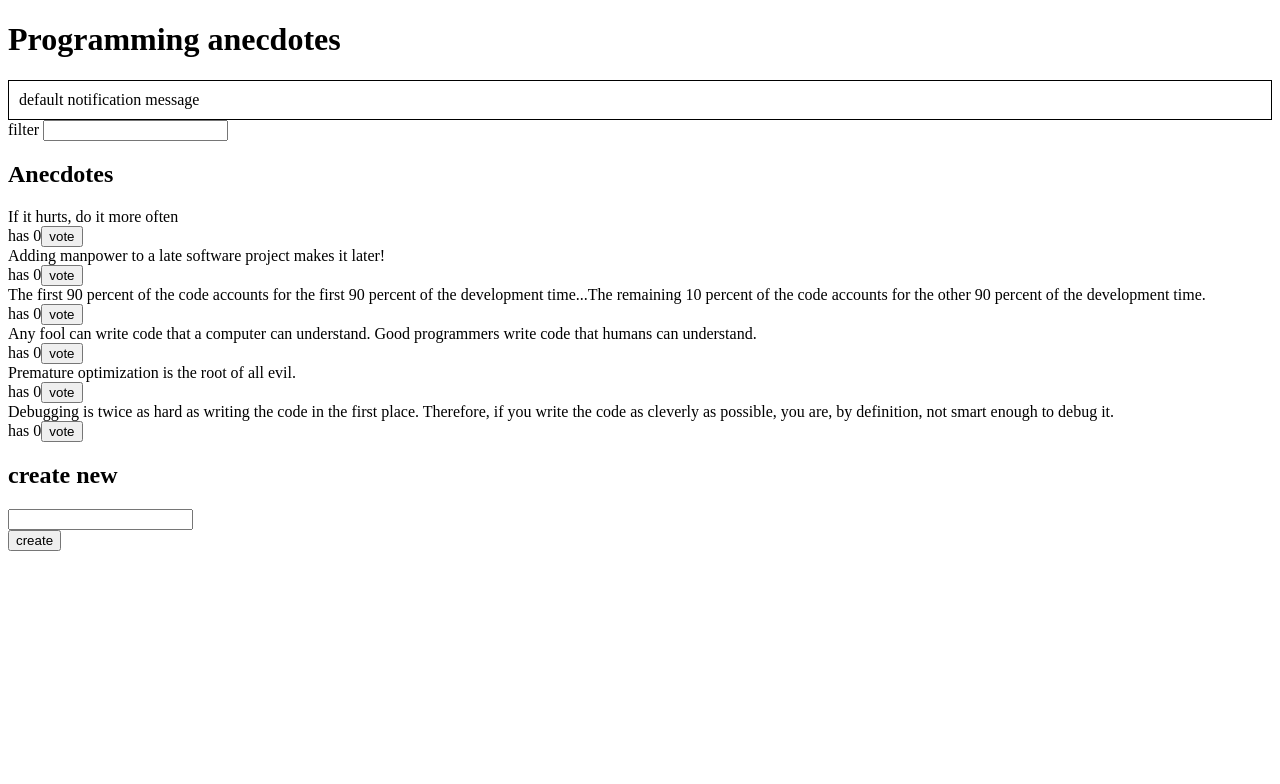
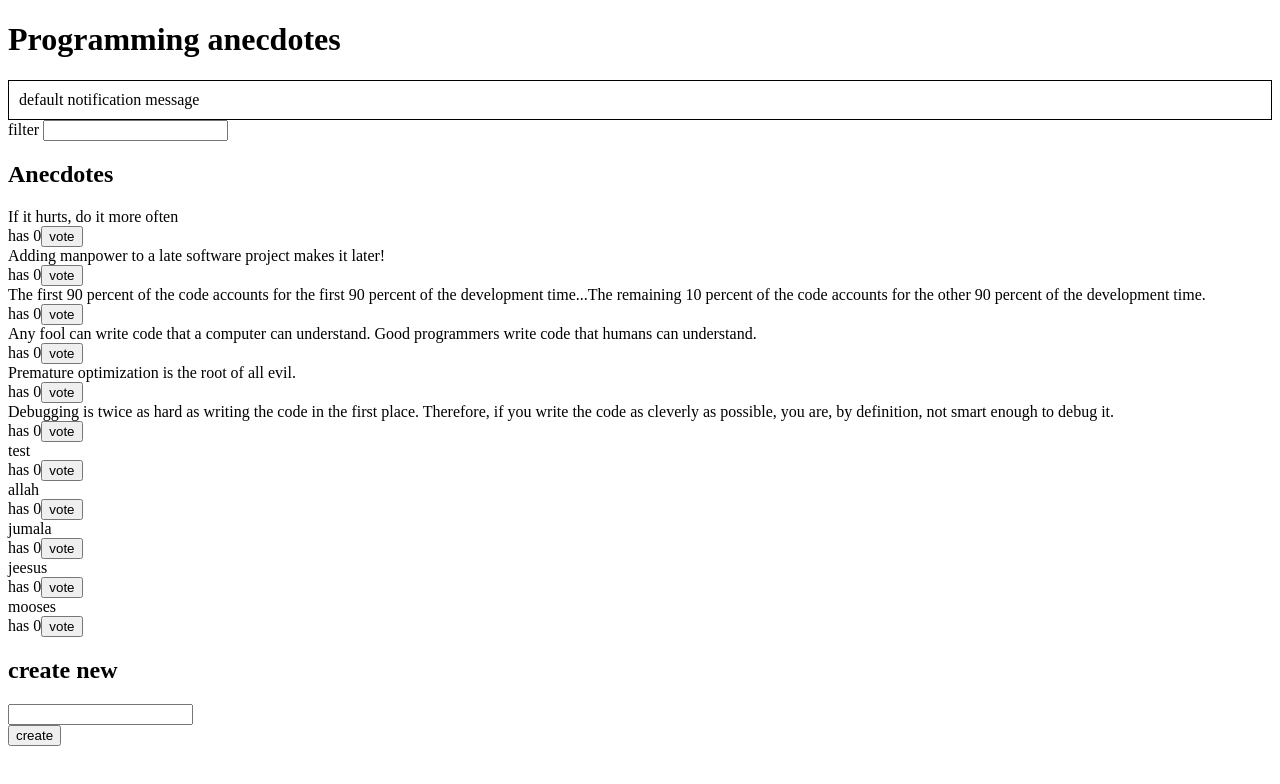
Before and after one commit to liamkar/fullstack-course, a React (Create React App) app in the folder 6-harkat/redux-anecdotes-v2/: page / in a window 1280 px wide. Shown: the top 784 px of the page. Built offline with nearby package versions, Linux system fonts and the light colour scheme; data requests are answered from the project's data file.

Commit message:
6.11. add json server backend usage for anecdote create

```diff
--- a/6-harkat/redux-anecdotes-v2/db.json
+++ b/6-harkat/redux-anecdotes-v2/db.json
@@ -1,5 +1,5 @@
 {
-  "anecdotes":[
+  "anecdotes": [
     {
       "content": "If it hurts, do it more often",
       "id": "47145",
@@ -29,6 +29,31 @@
       "content": "Debugging is twice as hard as writing the code in the first place. Therefore, if you write the code as cleverly as possible, you are, by definition, not smart enough to debug it.",
       "id": "98312",
       "votes": 0
+    },
+    {
+      "content": "test",
+      "votes": 0,
+      "id": "f5DbDW6"
+    },
+    {
+      "content": "allah",
+      "votes": 0,
+      "id": "6mmgAhI"
+    },
+    {
+      "content": "jumala",
+      "votes": 0,
+      "id": "XhcfgTe"
+    },
+    {
+      "content": "jeesus",
+      "votes": 0,
+      "id": "72hMl4V"
+    },
+    {
+      "content": "mooses",
+      "votes": 0,
+      "id": "GhGEUnu"
     }
   ]
 }
--- a/6-harkat/redux-anecdotes-v2/src/components/AnecdoteForm.js
+++ b/6-harkat/redux-anecdotes-v2/src/components/AnecdoteForm.js
@@ -5,15 +5,22 @@ import { notificationSetting } from './../reducers/notificationReducer'
 import { notificationRemove } from './../reducers/notificationReducer'
 
 import { connect } from 'react-redux'
+import anecdoteService from '../services/anecdotes'
 
 class AnecdoteForm extends React.Component {
-  handleSubmit = (e) => {
+  handleSubmit = async (e) => {
     e.preventDefault()
     const content = e.target.anecdote.value
     //this.props.store.dispatch(anecdoteCreation(content))
-    this.props.anecdoteCreation(content)
+    //this.props.anecdoteCreation(content)
+    e.target.anecdote.value = ''
+    const newAnecdote = await anecdoteService.createNew(content)
+    this.props.anecdoteCreation(newAnecdote)
+
     //this.props.store.dispatch(notificationSetting('New anecdote,'+ content +',added succesfully!'))
     this.props.notificationSetting('New anecdote,'+ content +',added succesfully!')
+
+
 
     setTimeout(() => {
       //this.props.store.dispatch(notificationRemove())
@@ -28,7 +35,7 @@ class AnecdoteForm extends React.Component {
     })
     */
 
-    e.target.anecdote.value = ''
+
   }
    render() {
      return (
@@ -61,4 +68,9 @@ const mapDispatchToProps = {
 
 const ConnectedAnecdoteForm = connect(mapStateToProps, mapDispatchToProps)(AnecdoteForm)
 
-export default ConnectedAnecdoteForm
+//export default ConnectedAnecdoteForm
+
+export default connect(
+  null,
+  {anecdoteCreation}
+)(ConnectedAnecdoteForm)
--- a/6-harkat/redux-anecdotes-v2/src/reducers/anecdoteReducer.js
+++ b/6-harkat/redux-anecdotes-v2/src/reducers/anecdoteReducer.js
@@ -32,7 +32,8 @@ const asObject = (anecdote) => {
   }
   if (action.type === 'CREATE') {
 
-    return [...store, { content: action.data.content, id: getId(), votes:0 }]
+    //return [...store, { content: action.data.content, id: getId(), votes:0 }]
+    return [...store, action.data]
   }
   if (action.type === 'INIT_ANECDOTES') {
     console.log('at INIT_ANECDOTES:',action.data)
@@ -43,12 +44,15 @@ const asObject = (anecdote) => {
 }
 
 
-export const anecdoteCreation = (content) => {
+export const anecdoteCreation = (data) => {
   return {
     type: 'CREATE',
+    data
+    /*
     data: {
       content
     }
+    */
   }
 }
 
--- a/6-harkat/redux-anecdotes-v2/src/services/anecdotes.js
+++ b/6-harkat/redux-anecdotes-v2/src/services/anecdotes.js
@@ -1,8 +1,16 @@
 import axios from 'axios'
 
+const url = 'http://localhost:3001/anecdotes'
+
 const getAll = async () => {
-  const response = await axios.get('http://localhost:3001/anecdotes')
+  const response = await axios.get(url)
   return response.data
 }
 
-export default { getAll }
+
+const createNew = async (content) => {
+    const response = await axios.post(url, { content, votes: 0})
+    return response.data
+  }
+
+export default { getAll, createNew }
```
